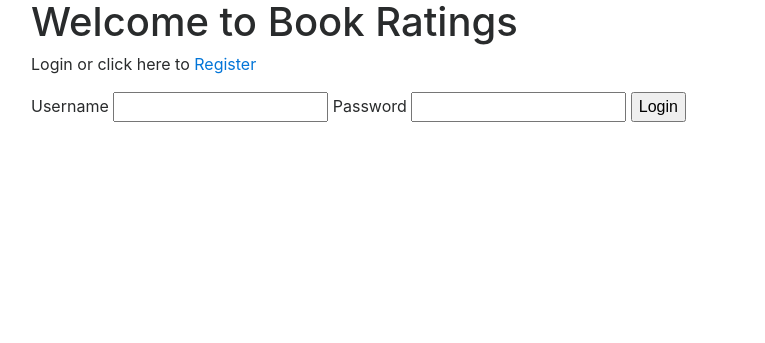
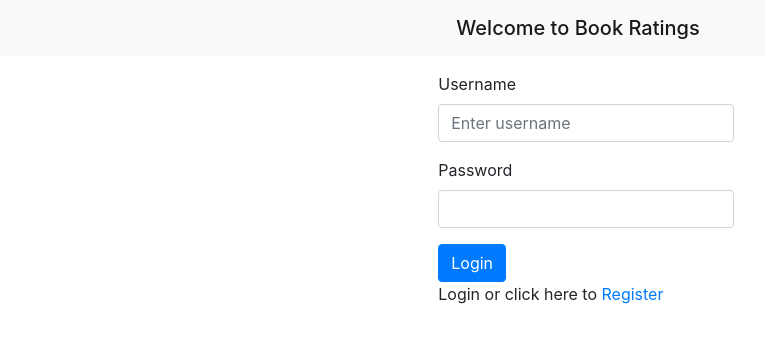
Before and after one commit to guilhermelemke/project1, a Flask app: page / in a window 1280 px wide. Shown: the top 343 px of the page, without its empty margins (54-819 px from the left). Run offline with Flask 2, Linux system fonts and the light colour scheme; some libraries are stand-ins or nearby versions.

Commit message:
Failing Front

```diff
--- a/templates/index.html
+++ b/templates/index.html
@@ -5,15 +5,23 @@
 {% endblock %}
 
 {% block body %}
-    <h1>Welcome to Book Ratings</h1>
 
-    <p>Login or click here to <a href="{{ url_for('registuser')}}">Register</a></p>
+    <nav class="navbar navbar-light bg-light justify-content-center">
+        <span class="navbar-brand mb-0 h1">Welcome to Book Ratings</span>
+    </nav>
 
-    <form action="{{ url_for('login') }}" method="post">
-        <label for='username'>Username</label>
-        <input name='username' id='username' required>
-        <label for='password'>Password</label>
-        <input type='password' name='password' id='password' required>
-        <input type='submit' value='Login'>
-    </form>
+        <div class="row h-100 justify-content-center align-items-center">
+            <form action="{{ url_for('login') }}" method="post" class="w-25 p-3">
+                <div class="form-group">
+                    <label for='username'>Username</label>
+                    <input name='username' class="form-control" id='username' placeholder="Enter username" required>
+                </div>
+                <div class="form-group">
+                    <label for='password'>Password</label>
+                    <input type='password' class="form-control" name='password' id='password' required>
+                </div>
+                <input type='submit' class="btn btn-primary" value='Login'>
+                <p>Login or click here to <a href="{{ url_for('registuser')}}">Register</a></p>
+            </form>
+        </div>
 {% endblock %}
--- a/templates/layout.html
+++ b/templates/layout.html
@@ -2,12 +2,16 @@
 <html>
     <head>
         <title>{% block title %}{% endblock %}</title>
-        <link rel="stylesheet" href="https://maxcdn.bootstrapcdn.com/bootstrap/4.0.0-beta.3/css/bootstrap.min.css" integrity="sha384-Zug+QiDoJOrZ5t4lssLdxGhVrurbmBWopoEl+M6BdEfwnCJZtKxi1KgxUyJq13dy" crossorigin="anonymous">
+        <link rel="stylesheet" href="https://stackpath.bootstrapcdn.com/bootstrap/4.5.0/css/bootstrap.min.css" integrity="sha384-9aIt2nRpC12Uk9gS9baDl411NQApFmC26EwAOH8WgZl5MYYxFfc+NcPb1dKGj7Sk" crossorigin="anonymous">
+        <link rel="stylesheet" href="static/style.css">
     </head>
     <body>
-        <div class="container">
+        <div class="container-fluid p-0">
             {% block body %}
             {% endblock %}
         </div>
+        <script src="https://code.jquery.com/jquery-3.5.1.slim.min.js" integrity="sha384-DfXdz2htPH0lsSSs5nCTpuj/zy4C+OGpamoFVy38MVBnE+IbbVYUew+OrCXaRkfj" crossorigin="anonymous"></script>
+        <script src="https://cdn.jsdelivr.net/npm/popper.js@1.16.0/dist/umd/popper.min.js" integrity="sha384-Q6E9RHvbIyZFJoft+2mJbHaEWldlvI9IOYy5n3zV9zzTtmI3UksdQRVvoxMfooAo" crossorigin="anonymous"></script>
+        <script src="https://stackpath.bootstrapcdn.com/bootstrap/4.5.0/js/bootstrap.min.js" integrity="sha384-OgVRvuATP1z7JjHLkuOU7Xw704+h835Lr+6QL9UvYjZE3Ipu6Tp75j7Bh/kR0JKI" crossorigin="anonymous"></script>
     </body>
 </html>
```
Also changed, not shown: static/style.css (added).
